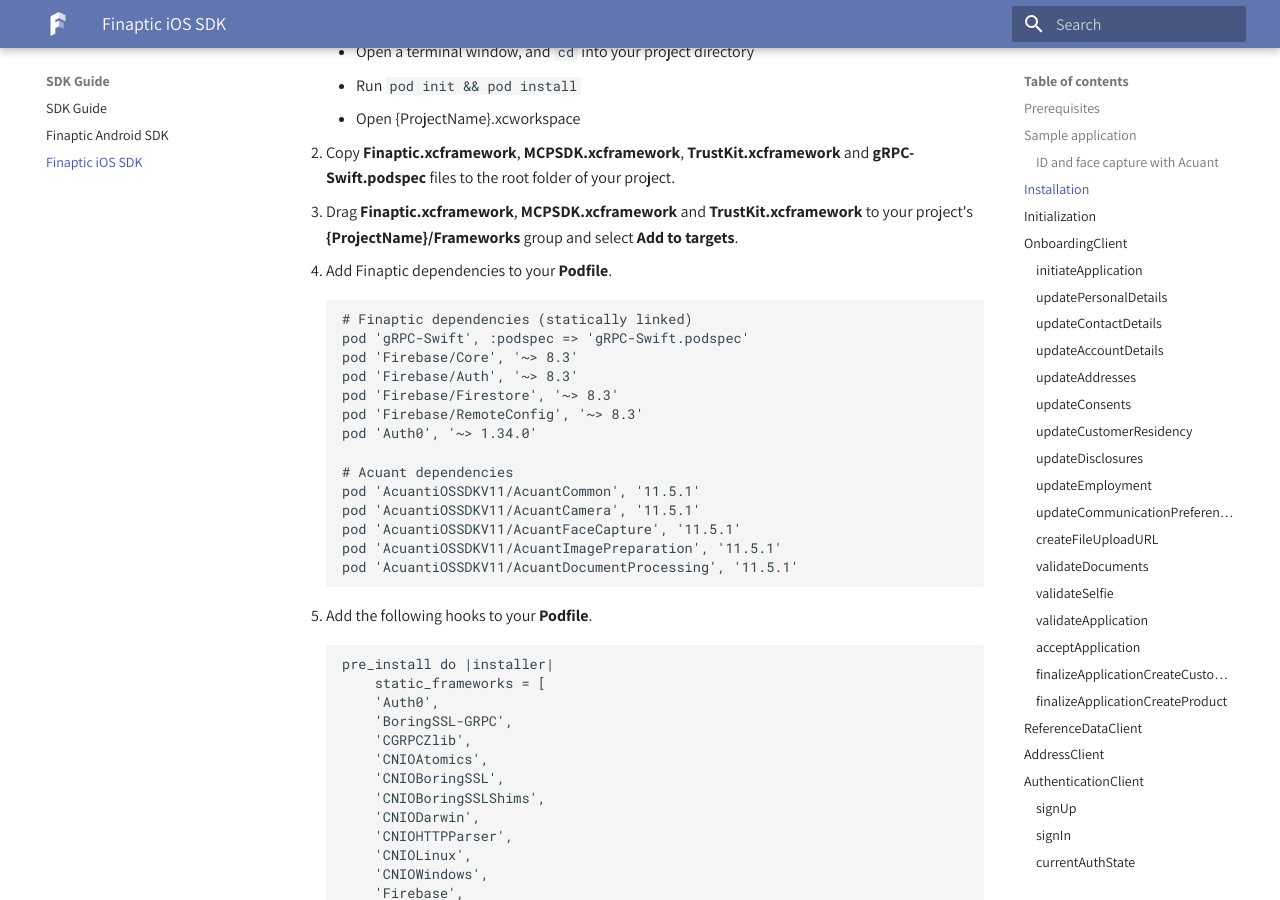
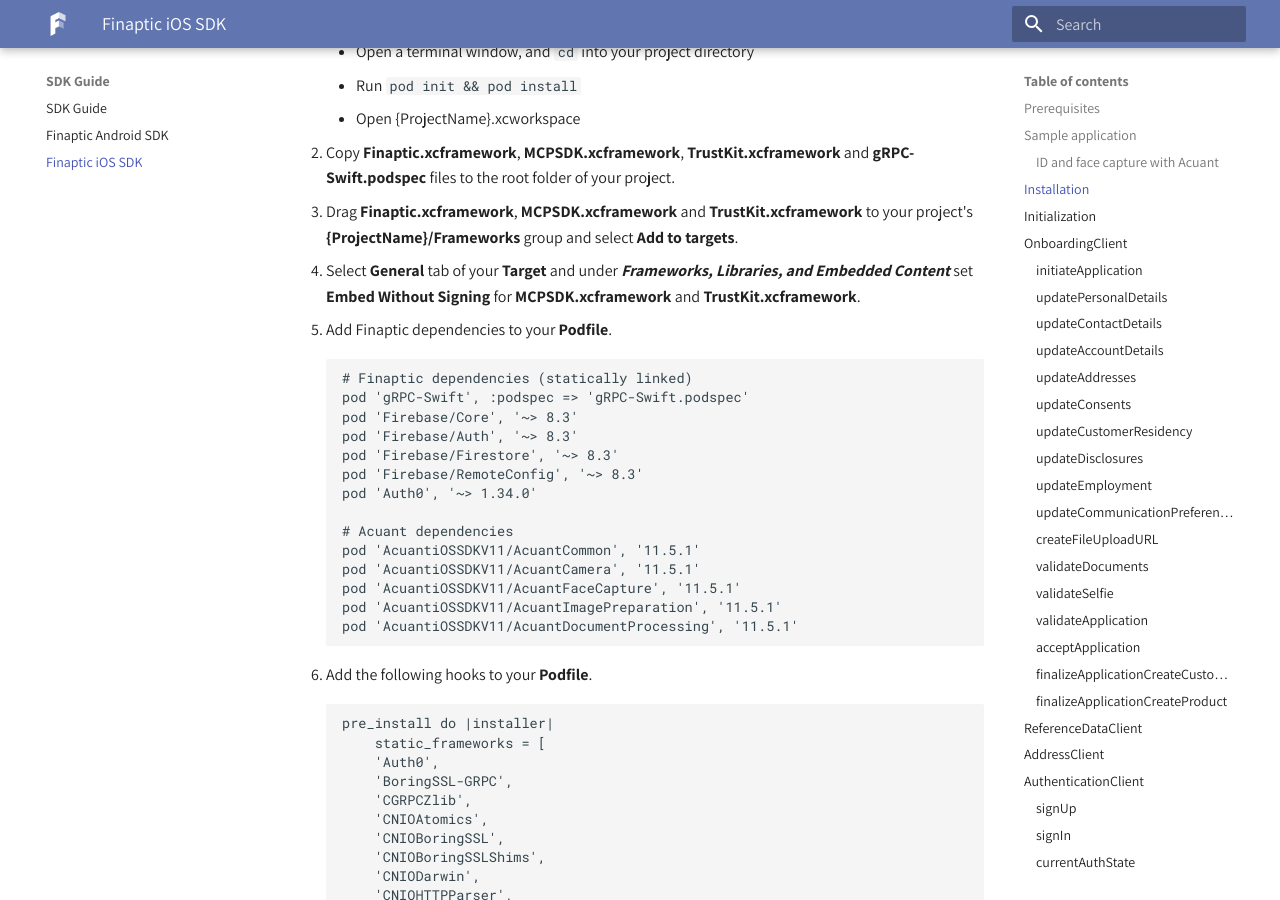
Before and after one commit to finaptic/public-documentation, an MkDocs documentation site: the page built from docs/SDK-Guide/ios-sdk.md, in a window 1280 px wide and 900 px high, scrolled down 1101 px. Built offline with MkDocs 1.6.1 and Material for MkDocs 9.7.7, drawn with Linux system fonts in a browser that asks for light colours.

Commit message:
Update ios-sdk.md

```diff
--- a/docs/SDK-Guide/ios-sdk.md
+++ b/docs/SDK-Guide/ios-sdk.md
@@ -34,7 +34,9 @@
 
 3. Drag **Finaptic.xcframework**, **MCPSDK.xcframework** and **TrustKit.xcframework** to your project's **{ProjectName}/Frameworks** group and select **Add to targets**.
 
-4. Add Finaptic dependencies to your **Podfile**.
+4. Select **General** tab of your **Target** and under ***Frameworks, Libraries, and Embedded Content*** set **Embed Without Signing** for **MCPSDK.xcframework** and **TrustKit.xcframework**.
+
+5. Add Finaptic dependencies to your **Podfile**.
 
         # Finaptic dependencies (statically linked)
         pod 'gRPC-Swift', :podspec => 'gRPC-Swift.podspec'
```
Also changed, not shown: other parts of docs/SDK-Guide/ios-sdk.md (+1 -1 lines).
